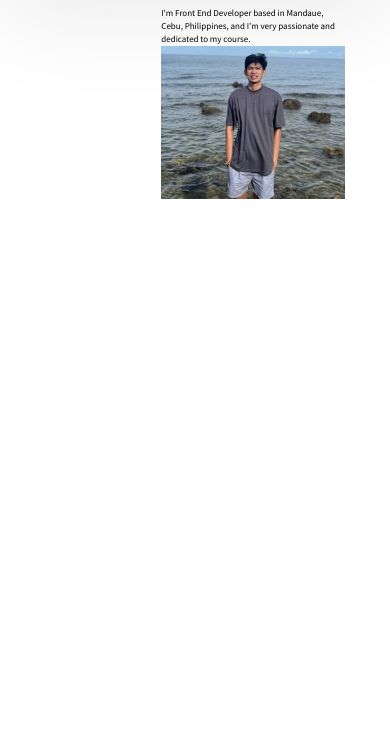
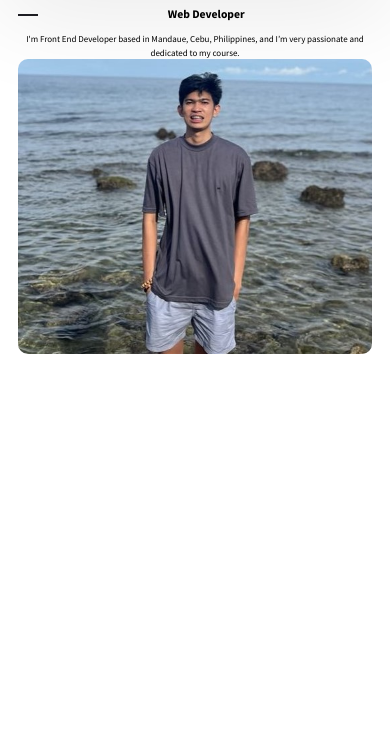
Before and after one commit to kevin132002/conft, a website: page Datacomm/public/index.html in a window 390 px wide. Shown: the part 88-844 px from the top of the page. Drawn offline with Linux system fonts and the light colour scheme.

Commit message:
style.css

```diff
--- a/Datacomm/public/css/style.css
+++ b/Datacomm/public/css/style.css
@@ -680,17 +680,37 @@ textarea {
 
     .home {
       width: 100%;
-      height: 100vh;
+      min-height: 100vh;
       display: grid;
       grid-template-columns: repeat(2, 1fr);
       align-items: center;
-      padding: 2rem 5rem 0 18rem;
-      gap: 1rem;
+      padding: 2rem 5rem;
+      gap: 2rem;
     }
+
+    @media only screen and (max-width: 768px) {
+      .home {
+        grid-template-columns: 1fr;
+        text-align: center;
+        padding: 5rem 2rem;
+      }
+    }
+
+
+
 
     .home-img img {
       width: 100%;
       height: auto;
+      max-width: 400px;
+      border-radius: 10px;
+    }
+
+    @media only screen and (max-width: 768px) {
+      .home-img {
+        display: flex;
+        justify-content: center;
+      }
     }
 
     .home-text h2 {
```
